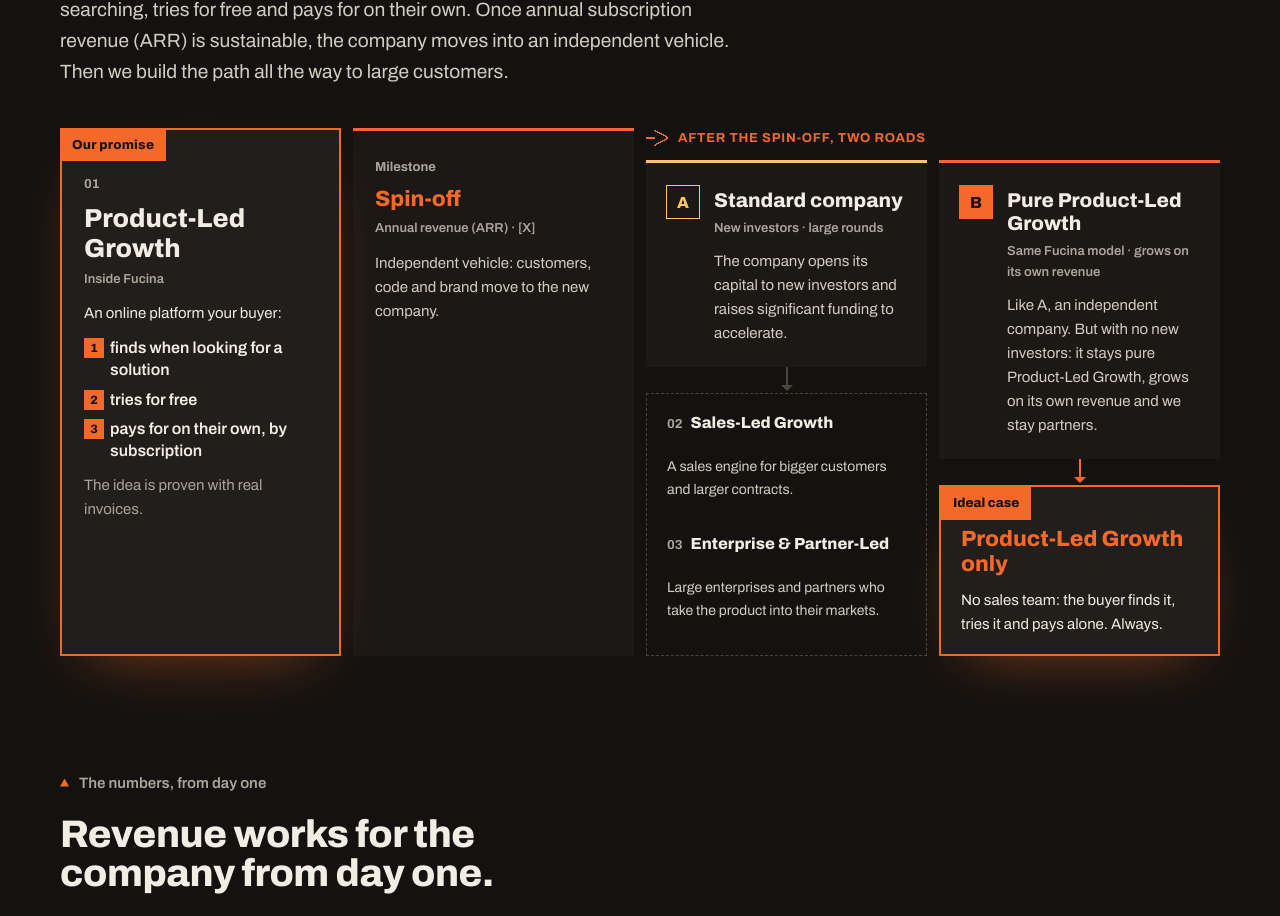
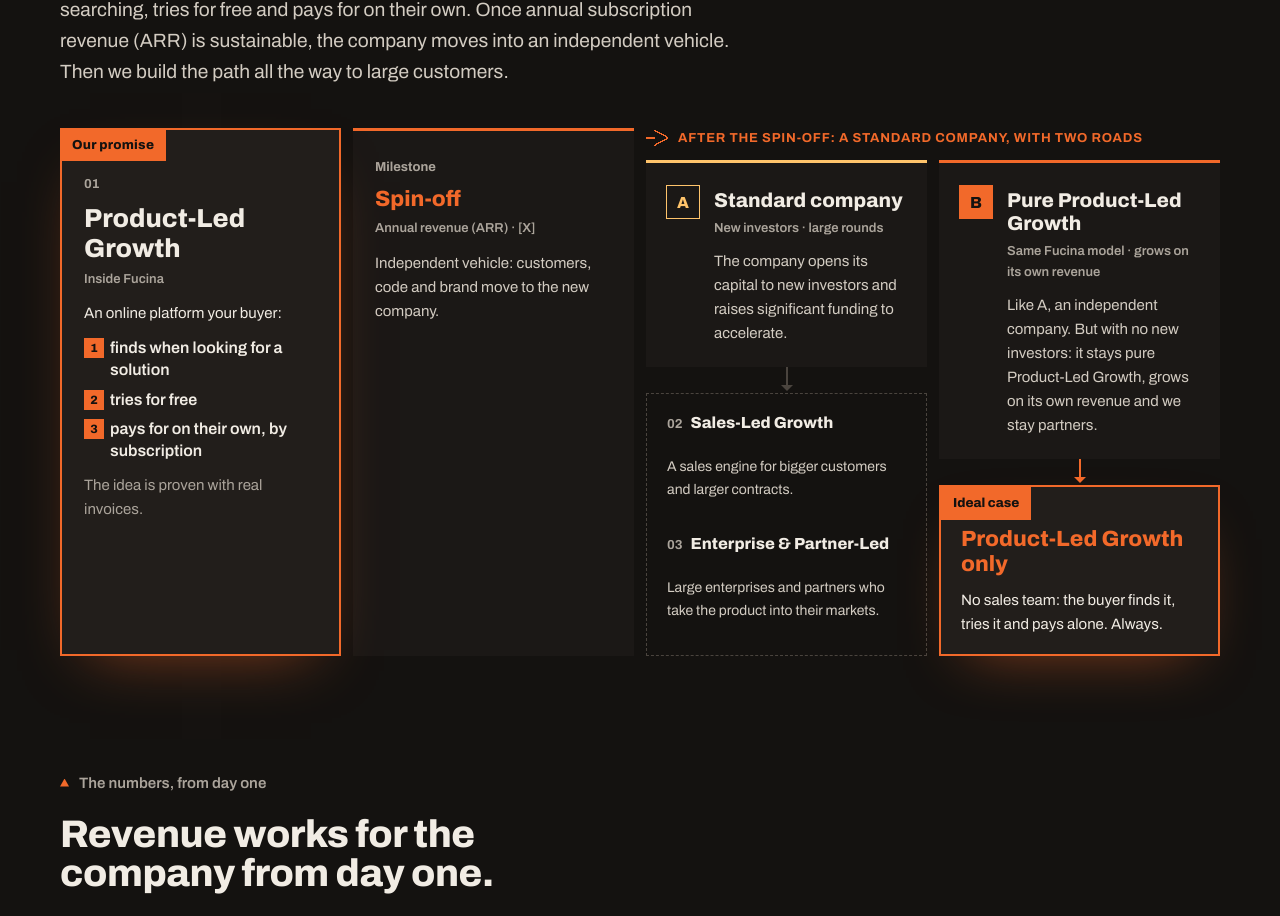
Before and after one commit to giovannipecora/fucina-ventures, a React (Vite) app: page /en in a window 1280 px wide. Shown: the part 4558-5474 px from the top of the page. Built offline with nearby package versions, Linux system fonts and the light colour scheme.

Commit message:
Etichetta: una società classica, con due strade (bozza)
Co-Authored-By: Claude Opus 5.5 <noreply@anthropic.com>
Claude-Session: https://claude.ai/code/session_019aWZR2njWsPE9Bv3HZ2G5N

```diff
--- a/src/i18n/en.js
+++ b/src/i18n/en.js
@@ -81,7 +81,7 @@ export default {
       h3: 'We engineer growth, one stage at a time.',
       sub: 'The first stage is our promise: an online platform your buyer finds when searching, tries for free and pays for on their own. Once annual subscription revenue (ARR) is sustainable, the company moves into an independent vehicle. Then we build the path all the way to large customers.',
       fork: {
-        label: 'After the spin-off, two roads',
+        label: 'After the spin-off: a standard company, with two roads',
         paths: [
           { k: 'A', name: 'Standard company', tag: 'New investors · large rounds', text: 'The company opens its capital to new investors and raises significant funding to accelerate.' },
           { k: 'B', name: 'Pure Product-Led Growth', tag: 'Same Fucina model · grows on its own revenue', text: 'Like A, an independent company. But with no new investors: it stays pure Product-Led Growth, grows on its own revenue and we stay partners.' },
--- a/src/i18n/es.js
+++ b/src/i18n/es.js
@@ -81,7 +81,7 @@ export default {
       h3: 'Ingeniamos el crecimiento, paso a paso.',
       sub: 'El primer paso es nuestra promesa: una plataforma online que tu comprador encuentra cuando busca, prueba gratis y paga por su cuenta. Cuando los ingresos anuales por suscripciones (ARR) son sostenibles, la empresa pasa a un vehículo independiente. Después construimos el camino hasta los grandes clientes.',
       fork: {
-        label: 'Tras el spin-off, dos caminos',
+        label: 'Tras el spin-off: una empresa clásica, con dos caminos',
         paths: [
           { k: 'A', name: 'Empresa estándar', tag: 'Nuevos inversores · rondas grandes', text: 'La empresa abre su capital a nuevos inversores y capta inversiones importantes para acelerar.' },
           { k: 'B', name: 'Pure Product-Led Growth', tag: 'Mismo modelo Fucina · crece con sus propios ingresos', text: 'Como A, una empresa independiente. Pero sin nuevos inversores: sigue siendo Product-Led Growth puro, crece con sus propios ingresos y seguimos siendo socios.' },
--- a/src/i18n/it.js
+++ b/src/i18n/it.js
@@ -81,7 +81,7 @@ export default {
       h3: 'Ingegnerizziamo la crescita, un passo alla volta.',
       sub: 'Il primo passo è la nostra promessa: una piattaforma online che il tuo buyer trova quando cerca, prova gratis e paga da solo. Quando i ricavi annui degli abbonamenti (ARR) sono sostenibili, l\'azienda passa a un veicolo indipendente. Poi costruiamo il percorso fino ai grandi clienti.',
       fork: {
-        label: 'Dopo lo spin-off, due strade',
+        label: 'Dopo lo spin-off: una società classica, con due strade',
         paths: [
           { k: 'A', name: 'Società standard', tag: 'Nuovi investitori · round importanti', text: 'La società apre il capitale a nuovi investitori e raccoglie investimenti alti per accelerare.' },
           { k: 'B', name: 'Pure Product-Led Growth', tag: 'Stesso modello Fucina · cresce con i propri ricavi', text: 'Come A, una società indipendente. Ma senza nuovi investitori: resta Product-Led Growth puro, cresce con i suoi ricavi e noi restiamo soci.' },
```
